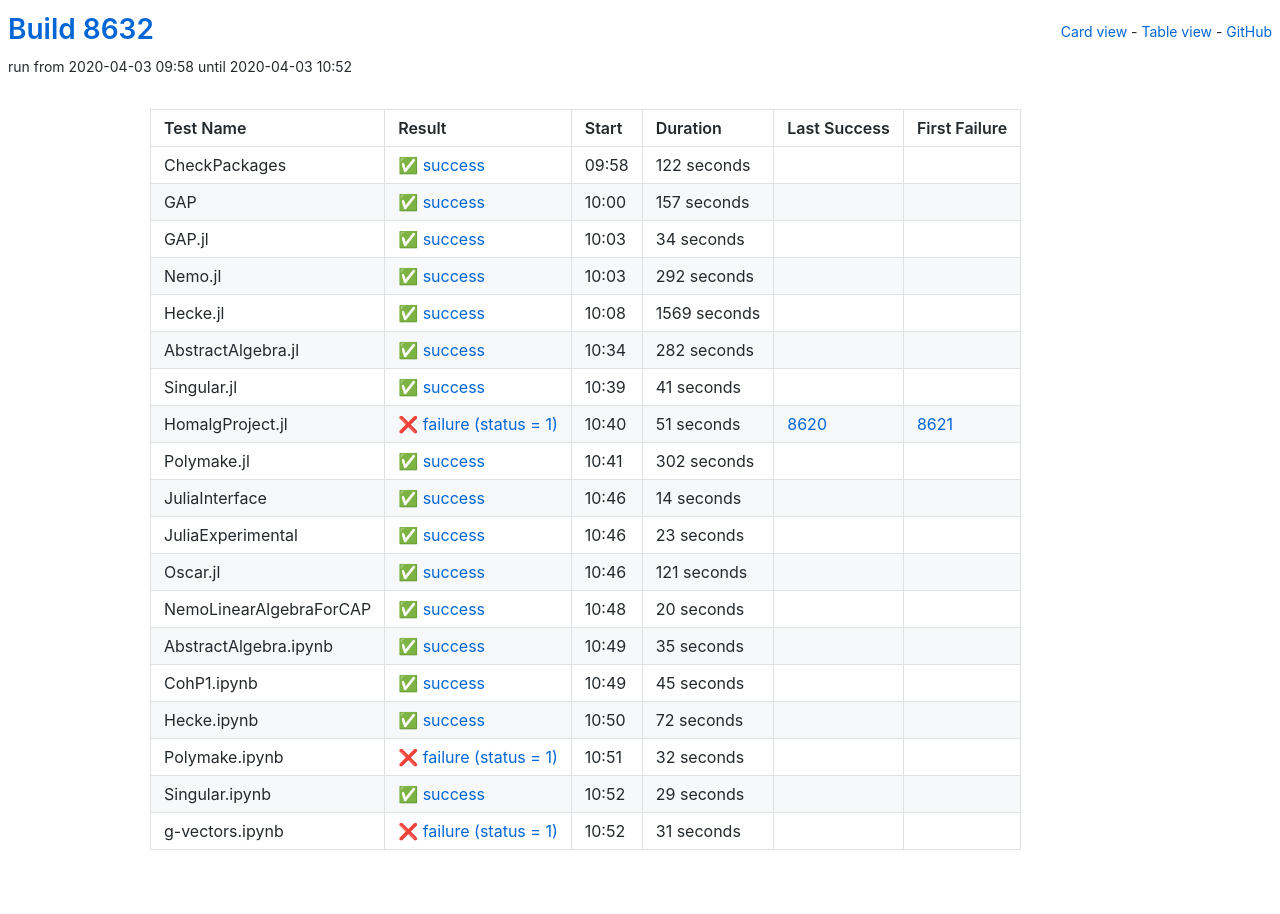
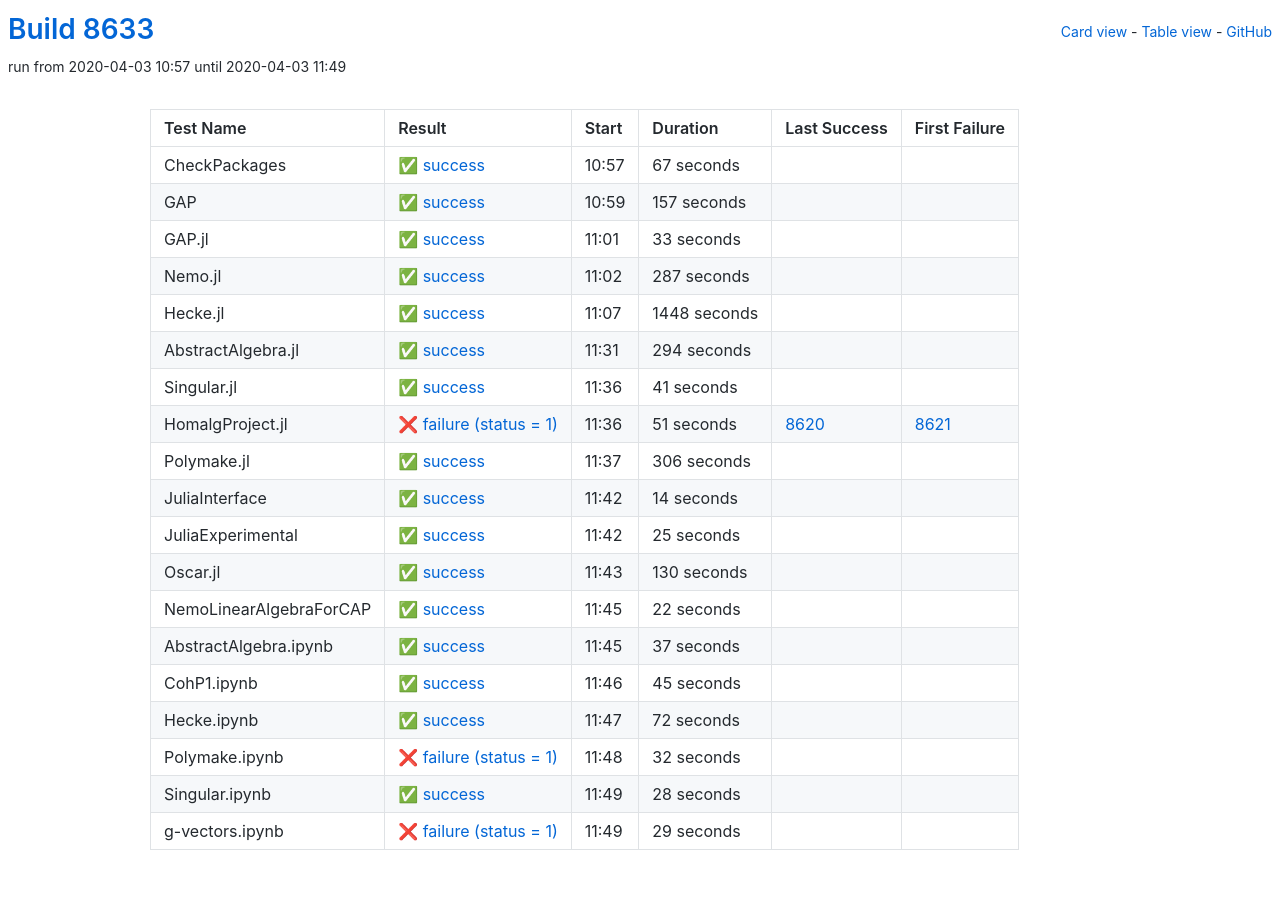
Before and after one commit to oscar-system/oscar-ci-status, a Jekyll site: the page built from table.html, in a window 1280 px wide. Built offline with Jekyll 4.4.1, drawn with Linux system fonts in a browser that asks for light colours.

Commit message:
Build 8633

```diff
--- a/_data/ci.yml
+++ b/_data/ci.yml
@@ -1,16 +1,16 @@
-build: 8632
-build_url: https://oscarci.mathematik.uni-kl.de/job/oscar/8632/
+build: 8633
+build_url: https://oscarci.mathematik.uni-kl.de/job/oscar/8633/
 job: oscar
 tests:
-- duration: 122
+- duration: 67
   exitcode: 0
   first_failure: false
   first_failure_url: null
   last_success: false
   last_success_url: null
-  log: https://oscarci.mathematik.uni-kl.de/job/oscar/8632/artifact/logs/build-8632/CheckPackages.log
+  log: https://oscarci.mathematik.uni-kl.de/job/oscar/8633/artifact/logs/build-8633/CheckPackages.log
   name: CheckPackages
-  start: 2020-04-03 09:58
+  start: 2020-04-03 10:57
   status: success
   success: true
 - duration: 157
@@ -19,53 +19,53 @@ tests:
   first_failure_url: null
   last_success: false
   last_success_url: null
-  log: https://oscarci.mathematik.uni-kl.de/job/oscar/8632/artifact/logs/build-8632/GAP.log
+  log: https://oscarci.mathematik.uni-kl.de/job/oscar/8633/artifact/logs/build-8633/GAP.log
   name: GAP
-  start: 2020-04-03 10:00
+  start: 2020-04-03 10:59
   status: success
   success: true
-- duration: 34
+- duration: 33
   exitcode: 0
   first_failure: false
   first_failure_url: null
   last_success: false
   last_success_url: null
-  log: https://oscarci.mathematik.uni-kl.de/job/oscar/8632/artifact/logs/build-8632/GAP.jl.log
+  log: https://oscarci.mathematik.uni-kl.de/job/oscar/8633/artifact/logs/build-8633/GAP.jl.log
   name: GAP.jl
-  start: 2020-04-03 10:03
+  start: 2020-04-03 11:01
   status: success
   success: true
-- duration: 292
+- duration: 287
   exitcode: 0
   first_failure: false
   first_failure_url: null
   last_success: false
   last_success_url: null
-  log: https://oscarci.mathematik.uni-kl.de/job/oscar/8632/artifact/logs/build-8632/Nemo.jl.log
+  log: https://oscarci.mathematik.uni-kl.de/job/oscar/8633/artifact/logs/build-8633/Nemo.jl.log
   name: Nemo.jl
-  start: 2020-04-03 10:03
+  start: 2020-04-03 11:02
   status: success
   success: true
-- duration: 1569
+- duration: 1448
   exitcode: 0
   first_failure: false
   first_failure_url: null
   last_success: false
   last_success_url: null
-  log: https://oscarci.mathematik.uni-kl.de/job/oscar/8632/artifact/logs/build-8632/Hecke.jl.log
+  log: https://oscarci.mathematik.uni-kl.de/job/oscar/8633/artifact/logs/build-8633/Hecke.jl.log
   name: Hecke.jl
-  start: 2020-04-03 10:08
+  start: 2020-04-03 11:07
   status: success
   success: true
-- duration: 282
+- duration: 294
   exitcode: 0
   first_failure: false
   first_failure_url: null
   last_success: false
   last_success_url: null
-  log: https://oscarci.mathematik.uni-kl.de/job/oscar/8632/artifact/logs/build-8632/AbstractAlgebra.jl.log
+  log: https://oscarci.mathematik.uni-kl.de/job/oscar/8633/artifact/logs/build-8633/AbstractAlgebra.jl.log
   name: AbstractAlgebra.jl
-  start: 2020-04-03 10:34
+  start: 2020-04-03 11:31
   status: success
   success: true
 - duration: 41
@@ -74,9 +74,9 @@ tests:
   first_failure_url: null
   last_success: false
   last_success_url: null
-  log: https://oscarci.mathematik.uni-kl.de/job/oscar/8632/artifact/logs/build-8632/Singular.jl.log
+  log: https://oscarci.mathematik.uni-kl.de/job/oscar/8633/artifact/logs/build-8633/Singular.jl.log
   name: Singular.jl
-  start: 2020-04-03 10:39
+  start: 2020-04-03 11:36
   status: success
   success: true
 - duration: 51
@@ -85,20 +85,20 @@ tests:
   first_failure_url: https://oscarci.mathematik.uni-kl.de/job/oscar/8621/
   last_success: 8620
   last_success_url: https://oscarci.mathematik.uni-kl.de/job/oscar/8620/
-  log: https://oscarci.mathematik.uni-kl.de/job/oscar/8632/artifact/logs/build-8632/HomalgProject.jl.log
+  log: https://oscarci.mathematik.uni-kl.de/job/oscar/8633/artifact/logs/build-8633/HomalgProject.jl.log
   name: HomalgProject.jl
-  start: 2020-04-03 10:40
+  start: 2020-04-03 11:36
   status: failure
   success: false
-- duration: 302
+- duration: 306
   exitcode: 0
   first_failure: false
   first_failure_url: null
   last_success: false
   last_success_url: null
-  log: https://oscarci.mathematik.uni-kl.de/job/oscar/8632/artifact/logs/build-8632/Polymake.jl.log
+  log: https://oscarci.mathematik.uni-kl.de/job/oscar/8633/artifact/logs/build-8633/Polymake.jl.log
   name: Polymake.jl
-  start: 2020-04-03 10:41
+  start: 2020-04-03 11:37
   status: success
   success: true
 - duration: 14
@@ -107,53 +107,53 @@ tests:
   first_failure_url: null
   last_success: false
   last_success_url: null
-  log: https://oscarci.mathematik.uni-kl.de/job/oscar/8632/artifact/logs/build-8632/JuliaInterface.log
+  log: https://oscarci.mathematik.uni-kl.de/job/oscar/8633/artifact/logs/build-8633/JuliaInterface.log
   name: JuliaInterface
-  start: 2020-04-03 10:46
+  start: 2020-04-03 11:42
   status: success
   success: true
-- duration: 23
+- duration: 25
   exitcode: 0
   first_failure: false
   first_failure_url: null
   last_success: false
   last_success_url: null
-  log: https://oscarci.mathematik.uni-kl.de/job/oscar/8632/artifact/logs/build-8632/JuliaExperimental.log
+  log: https://oscarci.mathematik.uni-kl.de/job/oscar/8633/artifact/logs/build-8633/JuliaExperimental.log
   name: JuliaExperimental
-  start: 2020-04-03 10:46
+  start: 2020-04-03 11:42
   status: success
   success: true
-- duration: 121
+- duration: 130
   exitcode: 0
   first_failure: false
   first_failure_url: null
   last_success: false
   last_success_url: null
-  log: https://oscarci.mathematik.uni-kl.de/job/oscar/8632/artifact/logs/build-8632/Oscar.jl.log
+  log: https://oscarci.mathematik.uni-kl.de/job/oscar/8633/artifact/logs/build-8633/Oscar.jl.log
   name: Oscar.jl
-  start: 2020-04-03 10:46
+  start: 2020-04-03 11:43
   status: success
   success: true
-- duration: 20
+- duration: 22
   exitcode: 0
   first_failure: false
   first_failure_url: null
   last_success: false
   last_success_url: null
-  log: https://oscarci.mathematik.uni-kl.de/job/oscar/8632/artifact/logs/build-8632/NemoLinearAlgebraForCAP.log
+  log: https://oscarci.mathematik.uni-kl.de/job/oscar/8633/artifact/logs/build-8633/NemoLinearAlgebraForCAP.log
   name: NemoLinearAlgebraForCAP
-  start: 2020-04-03 10:48
+  start: 2020-04-03 11:45
   status: success
   success: true
-- duration: 35
+- duration: 37
   exitcode: 0
   first_failure: false
   first_failure_url: null
   last_success: false
   last_success_url: null
-  log: https://oscarci.mathematik.uni-kl.de/job/oscar/8632/artifact/logs/build-8632/AbstractAlgebra.ipynb.log
+  log: https://oscarci.mathematik.uni-kl.de/job/oscar/8633/artifact/logs/build-8633/AbstractAlgebra.ipynb.log
   name: AbstractAlgebra.ipynb
-  start: 2020-04-03 10:49
+  start: 2020-04-03 11:45
   status: success
   success: true
 - duration: 45
@@ -162,9 +162,9 @@ tests:
   first_failure_url: null
   last_success: false
   last_success_url: null
-  log: https://oscarci.mathematik.uni-kl.de/job/oscar/8632/artifact/logs/build-8632/CohP1.ipynb.log
+  log: https://oscarci.mathematik.uni-kl.de/job/oscar/8633/artifact/logs/build-8633/CohP1.ipynb.log
   name: CohP1.ipynb
-  start: 2020-04-03 10:49
+  start: 2020-04-03 11:46
   status: success
   success: true
 - duration: 72
@@ -173,9 +173,9 @@ tests:
   first_failure_url: null
   last_success: false
   last_success_url: null
-  log: https://oscarci.mathematik.uni-kl.de/job/oscar/8632/artifact/logs/build-8632/Hecke.ipynb.log
+  log: https://oscarci.mathematik.uni-kl.de/job/oscar/8633/artifact/logs/build-8633/Hecke.ipynb.log
   name: Hecke.ipynb
-  start: 2020-04-03 10:50
+  start: 2020-04-03 11:47
   status: success
   success: true
 - duration: 32
@@ -184,30 +184,30 @@ tests:
   first_failure_url: null
   last_success: false
   last_success_url: null
-  log: https://oscarci.mathematik.uni-kl.de/job/oscar/8632/artifact/logs/build-8632/Polymake.ipynb.log
+  log: https://oscarci.mathematik.uni-kl.de/job/oscar/8633/artifact/logs/build-8633/Polymake.ipynb.log
   name: Polymake.ipynb
-  start: 2020-04-03 10:51
+  start: 2020-04-03 11:48
   status: failure
   success: false
-- duration: 29
+- duration: 28
   exitcode: 0
   first_failure: false
   first_failure_url: null
   last_success: false
   last_success_url: null
-  log: https://oscarci.mathematik.uni-kl.de/job/oscar/8632/artifact/logs/build-8632/Singular.ipynb.log
+  log: https://oscarci.mathematik.uni-kl.de/job/oscar/8633/artifact/logs/build-8633/Singular.ipynb.log
   name: Singular.ipynb
-  start: 2020-04-03 10:52
+  start: 2020-04-03 11:49
   status: success
   success: true
-- duration: 31
+- duration: 29
   exitcode: 1
   first_failure: false
   first_failure_url: null
   last_success: false
   last_success_url: null
-  log: https://oscarci.mathematik.uni-kl.de/job/oscar/8632/artifact/logs/build-8632/g-vectors.ipynb.log
+  log: https://oscarci.mathematik.uni-kl.de/job/oscar/8633/artifact/logs/build-8633/g-vectors.ipynb.log
   name: g-vectors.ipynb
-  start: 2020-04-03 10:52
+  start: 2020-04-03 11:49
   status: failure
   success: false
```
Also changed, not shown: README.md.
